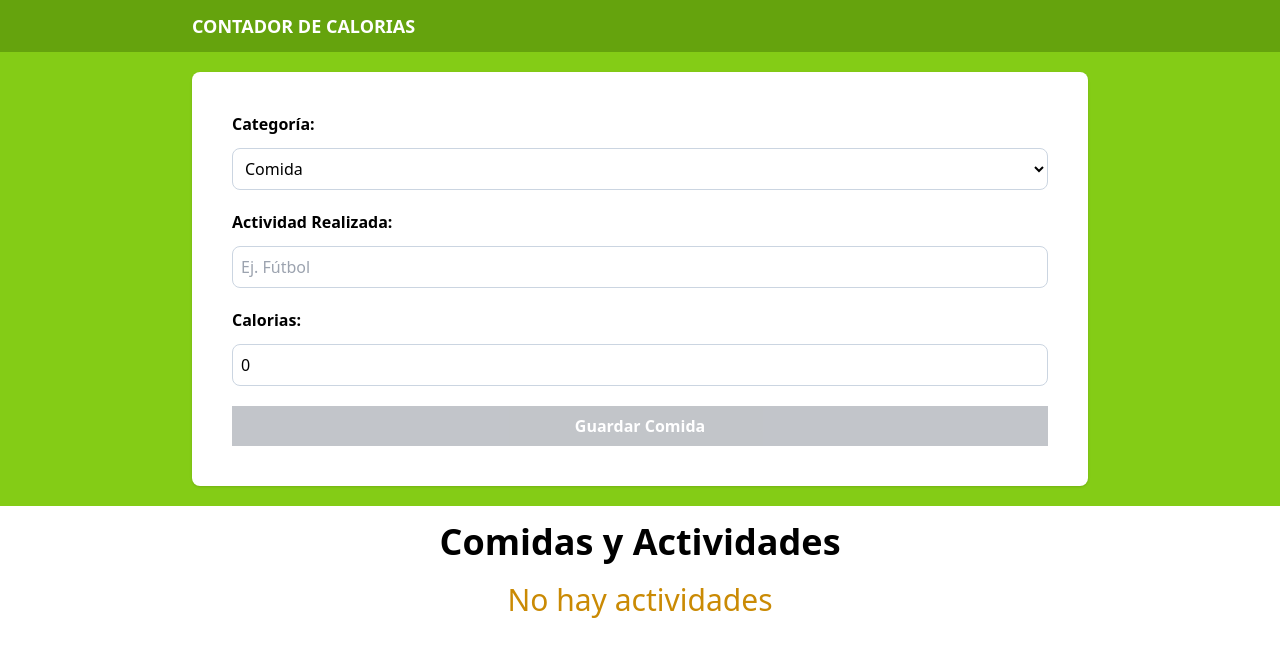
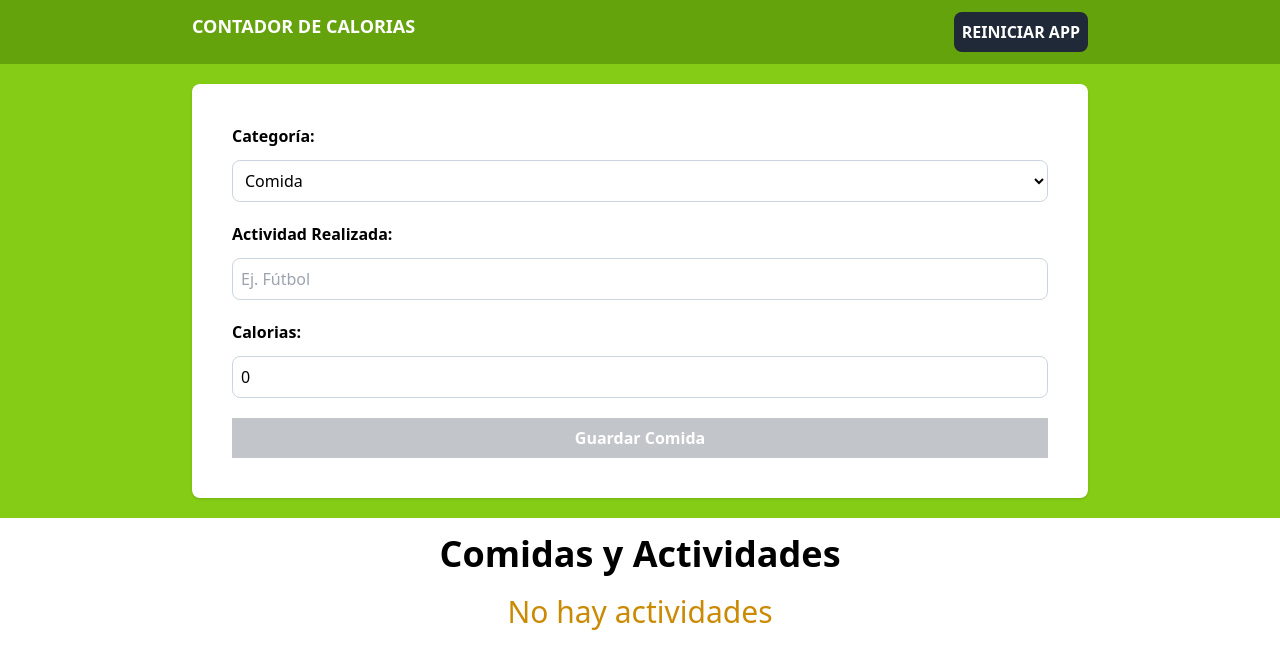
Before and after one commit to BryanGallo/Contador-Calorias-TS, a React (Vite) app: page / in a window 1280 px wide. Shown: the top 668 px of the page. Built offline with nearby package versions, Linux system fonts and the light colour scheme.

Commit message:
Generando action restart-app para reinicar aplicacion
activity-reducer.ts button en App.tsx

```diff
--- a/src/App.tsx
+++ b/src/App.tsx
@@ -17,6 +17,14 @@
                     <h1 className="text-center text-lg font-bold text-white uppercase">
                         Contador de Calorias
                     </h1>
+                    <button
+                        className="bg-gray-800 hover:bg-gray-900 p-2 font-bold uppercase text-white cursor-pointer rounded-lg"
+                        onClick={() => {
+                            dispatch({ type: "restart-app" });
+                        }}
+                    >
+                        Reiniciar App
+                    </button>
                 </div>
             </header>
             <section className="bg-lime-500 py-5 px-5">
--- a/src/reducer/activity-reducer.ts
+++ b/src/reducer/activity-reducer.ts
@@ -6,7 +6,10 @@
           payload: { newActivity: Activity };
       }
     | { type: "set-activeId"; payload: { id: Activity["id"] } }
-    | { type: "delete-activity"; payload: { id: Activity["id"] } };
+    | { type: "delete-activity"; payload: { id: Activity["id"] } }
+    | {
+          type: "restart-app";
+      };
 
 export type ActivityState = {
     activities: Activity[];
@@ -70,5 +73,15 @@
         };
     }
 
+    if (action.type === "restart-app") {
+        console.log('restar');
+
+        // en este caso como vamos a reinicair la aplicacion no colocamos ...state
+        return {
+            activities: [],
+            activeId: "",
+        };
+    }
+
     return state;
 };
```
